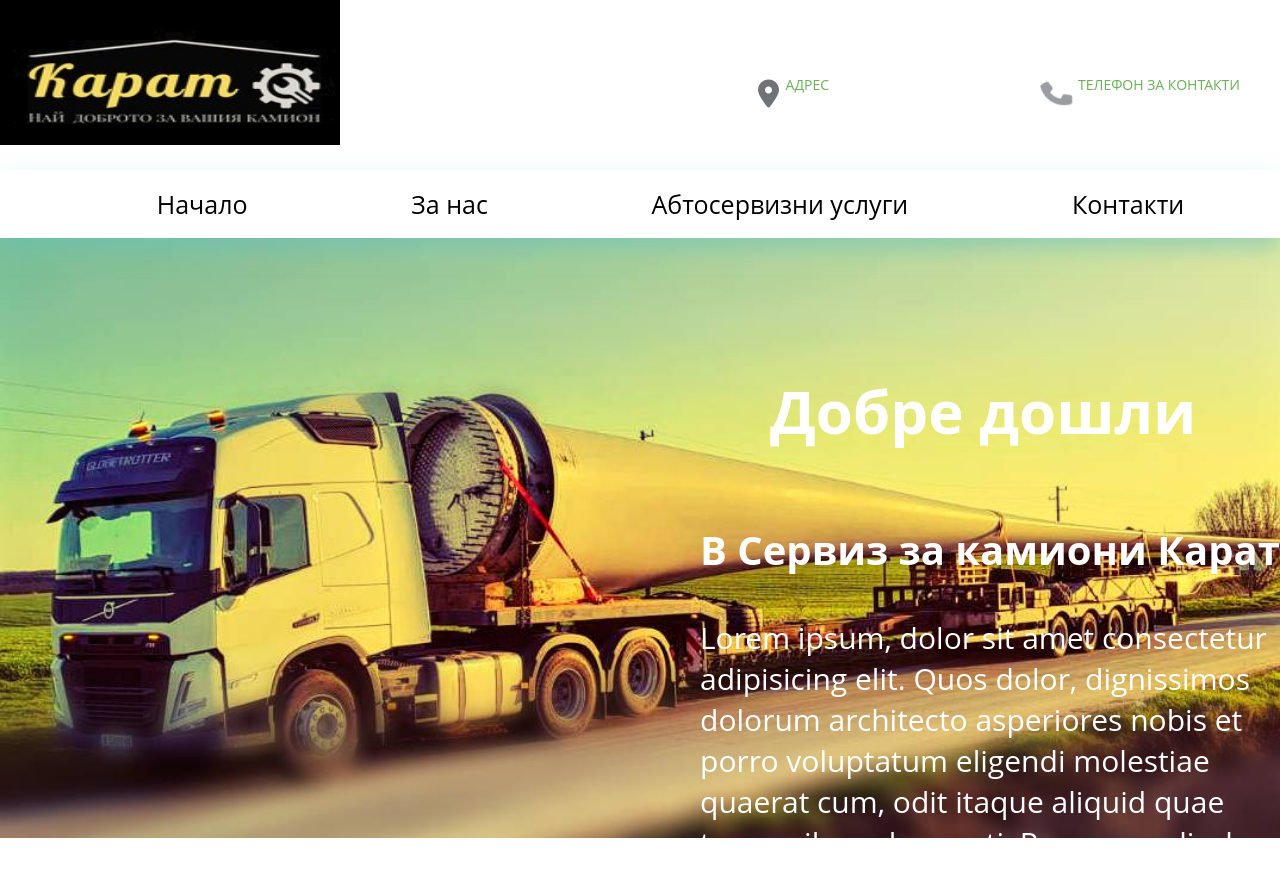
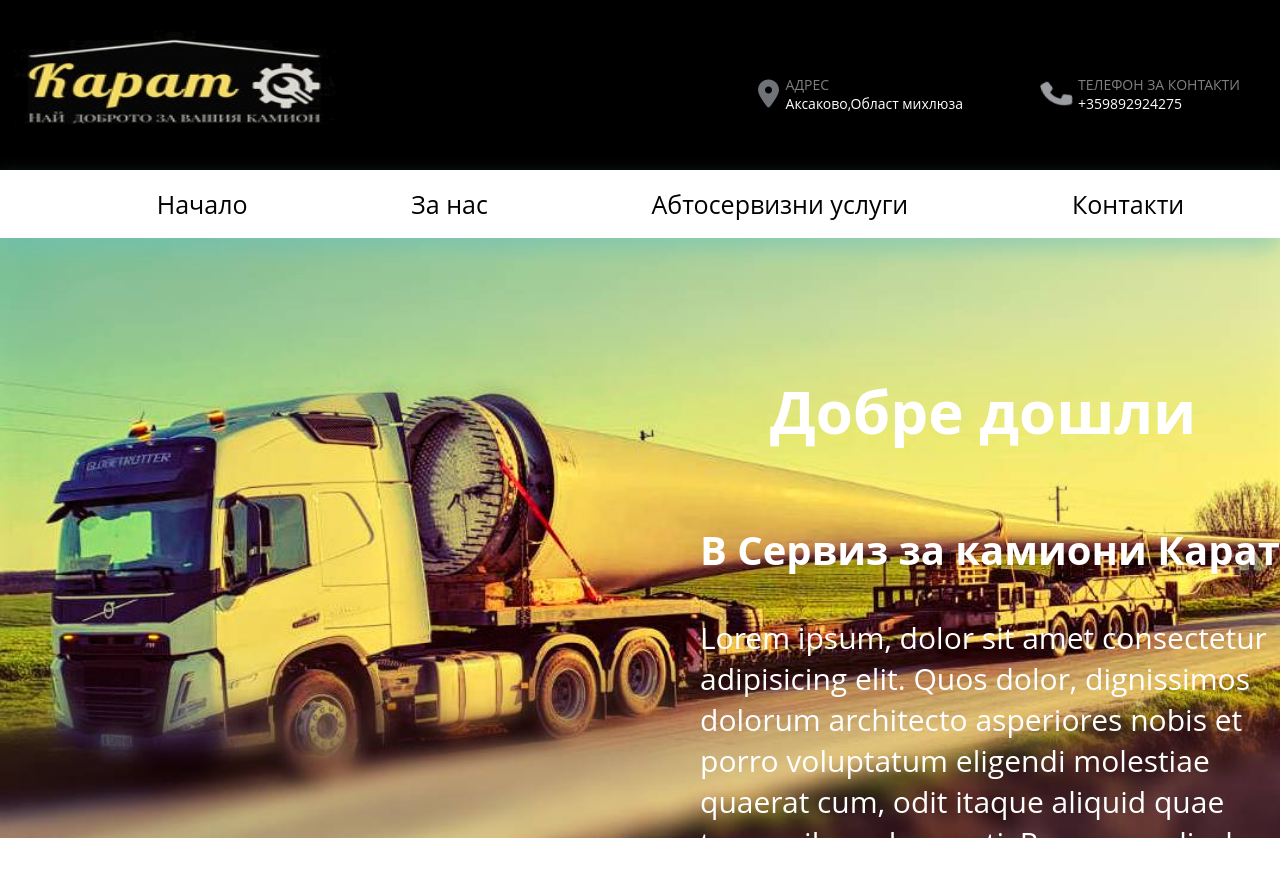
Before and after one commit to Dimitar1994/KaratSirvice, a plain HTML site: page index.html in a window 1280 px wide. Drawn offline with Linux system fonts and the light colour scheme.

Commit message:
Update style.css

```diff
--- a/css/style.css
+++ b/css/style.css
@@ -20,7 +20,7 @@ header a {
   top: 0;
   left: 0;
   right: 0;
-  background: white;
+  background: #000000;
   padding: 35px 0;
 }
 .container .main-log {
@@ -63,7 +63,7 @@ header a {
   display: block;
 }
 .container .menu-addres span:first-child {
-  color: rgb(108, 175, 87);
+  color: gray;
   text-transform: uppercase;
 }
 .container span {
```
